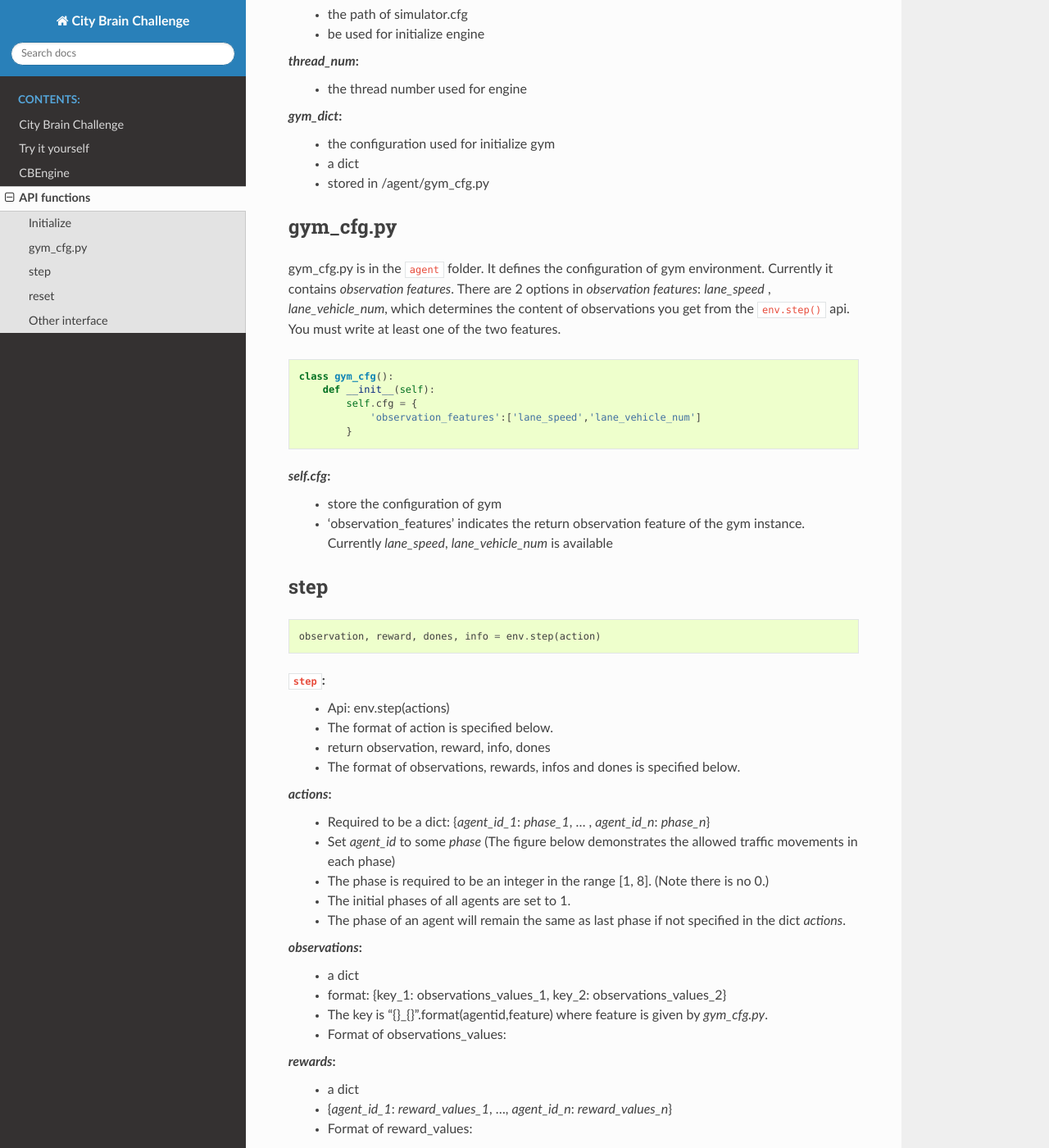
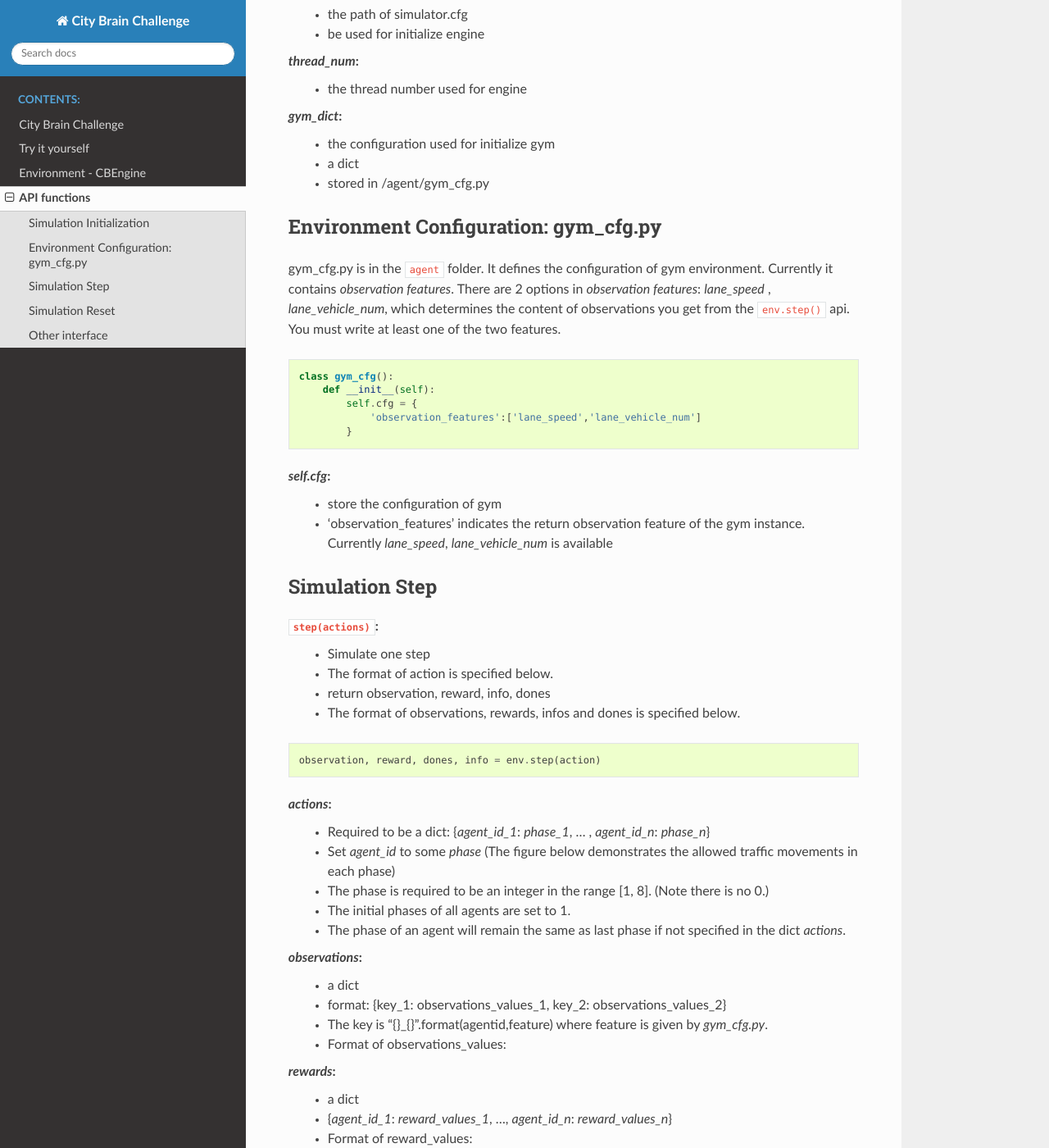
Before and after one commit to CityBrainChallenge/KDDCup2021-CityBrainChallenge, a Sphinx documentation site: the page built from docs/APIs.rst, in a window 1280 px wide and 1400 px high, scrolled down 464 px. Shown: the whole window at 82% size. Built offline with Sphinx 7.4.7 and the Read the Docs theme 2.0.0, drawn with Linux system fonts in a browser that asks for light colours; some of the changed text lies outside the part shown.

Commit message:
update format

```diff
--- a/docs/APIs.rst
+++ b/docs/APIs.rst
@@ -2,11 +2,11 @@
 
 API functions
 =======================
-The Gym api is the same as the OpenAi Gym. We build out the traffic simulator environment based on OpenAI Gym API.
+Upon the CBEngine, we provide APIs that shares the similar parameters as the OpenAi Gym environment.
 
 
 ===============
-Initialize
+Simulation Initialization
 ===============
 .. code-block:: python
 
@@ -30,7 +30,7 @@ Initialize
     - stored in /agent/gym_cfg.py
 
 ===========
-gym_cfg.py
+Environment Configuration: gym_cfg.py
 ===========
 
 gym_cfg.py is in the ``agent`` folder. It defines the configuration of gym environment. Currently it contains `observation features`. There are 2 options in `observation features`: `lane_speed` , `lane_vehicle_num`, which determines the content of observations you get from the ``env.step()`` api. You must write at least one of the two features.
@@ -50,20 +50,20 @@ gym_cfg.py is in the ``agent`` folder. It defines the configuration of gym envir
 
 
 ======
-step
+Simulation Step
 ======
+
+
+``step(actions)``:
+    - Simulate one step
+    - The format of action is specified below.
+    - return observation, reward, info, dones
+    - The format of observations, rewards, infos and dones is specified below.
 
 
 .. code-block:: python
 
     observation, reward, dones, info = env.step(action)
-
-
-``step``:
-    - Api: env.step(actions)
-    - The format of action is specified below.
-    - return observation, reward, info, dones
-    - The format of observations, rewards, infos and dones is specified below.
 
 
 `actions`:
@@ -151,19 +151,19 @@ step
     - Indicating whether the simulation of an agent is ended.
 
 ========
-reset
+Simulation Reset
 ========
+
+
+``reset``:
+    - Reset the simulation
+    - return a tuple: (observation, info)
+    - reset the engine
 
 .. code-block:: python
 
     observation , info = env.reset()
 
-
-
-`reset`:
-    - env.reset()
-    - return a tuple: (observation, info)
-    - reset the engine
 
 ==================
 Other interface
--- a/docs/cbengine.rst
+++ b/docs/cbengine.rst
@@ -1,7 +1,9 @@
 .. _cbengine:
 
-CBEngine
+Environment - CBEngine
 ==================
+
+CBEngine (City Brain Engine) is a city-scale traffic simulation environment. In this section, we will introduce the basic configurations to define the environment, including road network and traffic flow.
 
 
 Data format
--- a/docs/city-brain-challenge.rst
+++ b/docs/city-brain-challenge.rst
@@ -3,11 +3,14 @@
 City Brain Challenge
 ========================
 
+In this challenge, we will provide you with a city-scale road network and its traffic demand derived from real traffic data. You will be in charge of coordinating the traffic at the signalized intersections while maintaining the delay index below a predefined threshold. We will increase the traffic demand and see whether your coordination model can still survive.
+
+
 ===============
 Problem
 ===============
 
-Traffic signal is a commonly used method to coordinate traffic movements at intersections. For a four-leg intersection (see figure below), 1 of 8 types of signal phases can be selected each period of time step, serving a pair of non-conflict traffic movements (e.g., phase-A gives right-of-way for eastbound and westbound through traffic). In this competition, participants need to develop a model to select signal phases at intersections of a road network to improve road network traffic performance.
+Traffic signals coordinate the traffic movements at the intersection and a smart traffic signal coordination algorithm is the key to transportation efficiency. For a four-leg intersection (see figure below), 1 of 8 types of signal phases can be selected each period of time step, serving a pair of non-conflict traffic movements (e.g., phase-1 gives right-of-way for eastbound and westbound through traffic). In this competition, participants need to develop a model to select traffic signal phases at intersections of a road network to improve road network traffic performance.
 
   .. figure:: https://raw.githubusercontent.com/CityBrainChallenge/KDDCup2021-CityBrainChallenge/main/images/intersection.png
         :align: center
--- a/docs/try-it-yourself.rst
+++ b/docs/try-it-yourself.rst
@@ -2,6 +2,8 @@
 
 Try it yourself
 ==================
+
+Here, we provide guidelines for setting up the simulator and submit results. Here, we go through them in detail, and introduce the installation and submission steps.
 
 ===================
 Installation guide
@@ -10,7 +12,7 @@ Installation guide
 Installation via Docker
 ----------------------------
 
-The engine and gym environment is built in a docker image. You can pull it down to easily build the necessary environment.
+The simulator engine and the gym environment are built in a docker image. You can pull it down to easily build the necessary environment.
 For now, the tag of latest image is ``0.1.0``, we will notify you if a new version is pushed.
 
 .. code-block::
```
